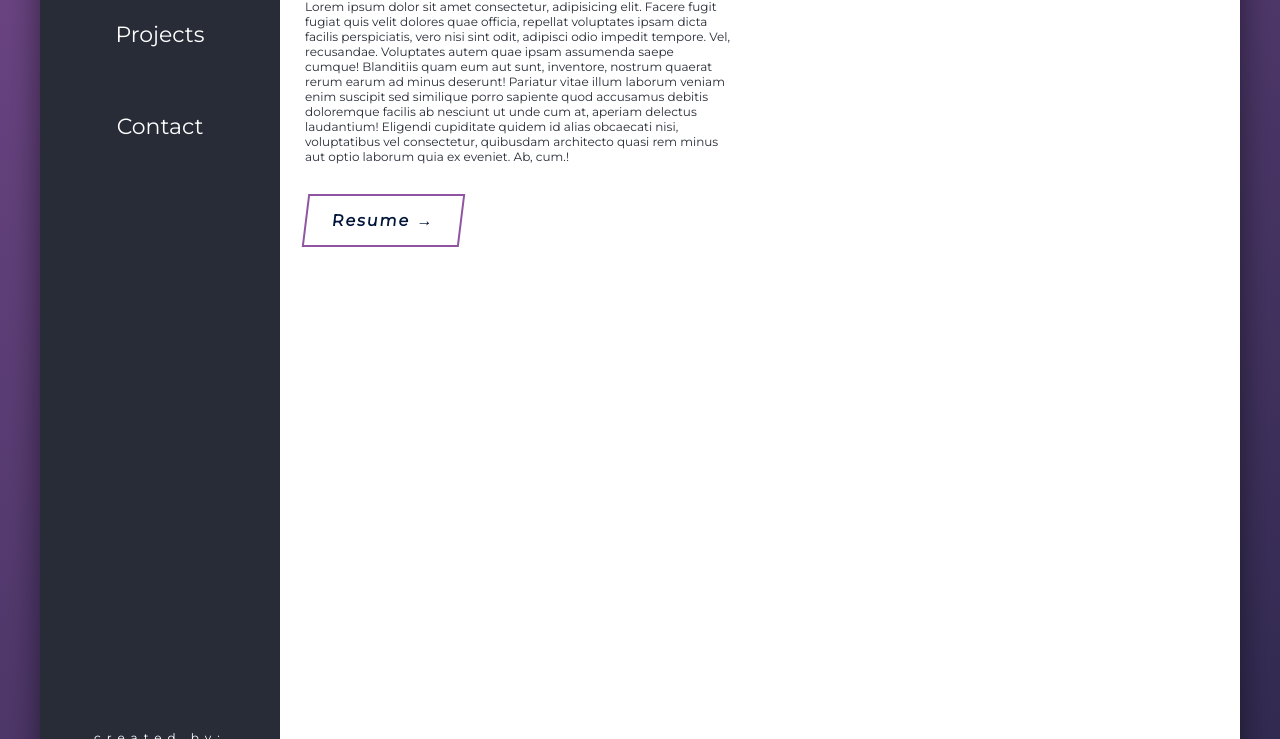
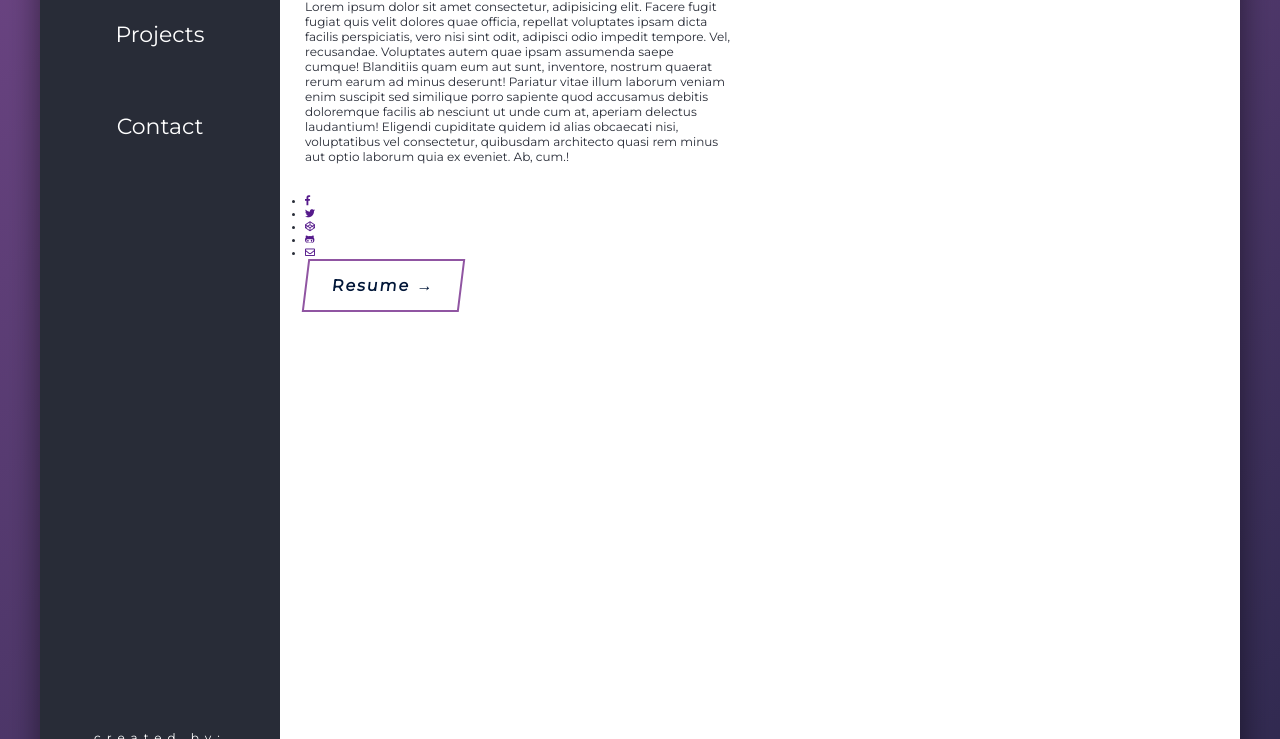
Before and after one commit to Antonious-Stewart/animations-transitions, a website: page index.html in a window 1280 px wide. Shown: the part 1033-1772 px from the top of the page. Drawn offline with Linux system fonts and the light colour scheme.

Commit message:
added social media icons to about section

```diff
--- a/index.html
+++ b/index.html
@@ -12,15 +12,15 @@
   <div class="container container__bg">
     <header id="header-content">
       <div class="header">
+          <ul class="social">
+              <li class="social__item"><a href="" class="social__link"><i class="fab fa-facebook-f    "></i></a></li>
+              <li class="social__item"><a href="" class="social__link"><i class="fab fa-twitter    "></i></a></li>
+              <li class="social__item"><a href="" class="social__link"><i class="fab fa-codepen    "></i></a></li>
+              <li class="social__item"><a href="" class="social__link"><i class="fab fa-github-alt   "></i></a></li>
+              <li class="social__item"><a href="" class="social__link"><i class="far fa-envelope    "></i></a></li>
+            </ul>
         <h1 class="header__primary-heading">Antonious Stewart</h1>
         <span class="header__span">Frontend Web Developer</span>
-        <ul class="social">
-          <li class="social__item"><a href="" class="social__link"><i class="fab fa-facebook-f    "></i></a></li>
-          <li class="social__item"><a href="" class="social__link"><i class="fab fa-twitter    "></i></a></li>
-          <li class="social__item"><a href="" class="social__link"><i class="fab fa-codepen    "></i></a></li>
-          <li class="social__item"><a href="" class="social__link"><i class="fab fa-github-alt   "></i></a></li>
-          <li class="social__item"><a href="" class="social__link"><i class="far fa-envelope    "></i></a></li>
-        </ul>
         <ul class="programming">
           <li class="programming__item"><i class="fab fa-html5    "></i></li>
           <li class="programming__item"><i class="fab fa-css3-alt    "></i></li>
@@ -49,6 +49,13 @@
               <div class="col-1-of-2">
                 <h2 class="about__secondary-heading">Antonious Stewart</h2>
                 <p class="about__bio">Lorem ipsum dolor sit amet consectetur, adipisicing elit. Facere fugit fugiat quis velit dolores quae officia, repellat voluptates ipsam dicta facilis perspiciatis, vero nisi sint odit, adipisci odio impedit tempore. Vel, recusandae. Voluptates autem quae ipsam assumenda saepe cumque! Blanditiis quam eum aut sunt, inventore, nostrum quaerat rerum earum ad minus deserunt! Pariatur vitae illum laborum veniam enim suscipit sed similique porro sapiente quod accusamus debitis doloremque facilis ab nesciunt ut unde cum at, aperiam delectus laudantium! Eligendi cupiditate quidem id alias obcaecati nisi, voluptatibus vel consectetur, quibusdam architecto quasi rem minus aut optio laborum quia ex eveniet. Ab, cum.!</p>
+                <ul class="about-social">
+                    <li class="about-social__item"><a href="" class="about-social__link"><i class="fab fa-facebook-f    "></i></a></li>
+                    <li class="about-social__item"><a href="" class="about-social__link"><i class="fab fa-twitter    "></i></a></li>
+                    <li class="about-social__item"><a href="" class="about-social__link"><i class="fab fa-codepen    "></i></a></li>
+                    <li class="about-social__item"><a href="" class="about-social__link"><i class="fab fa-github-alt   "></i></a></li>
+                    <li class="about-social__item"><a href="" class="about-social__link"><i class="far fa-envelope    "></i></a></li>
+                  </ul>
                 <a href="" class="btn btn--resume" title="Click to download">Resume &rarr;</a>
               </div>
               <div class="col-1-of-2">
```
